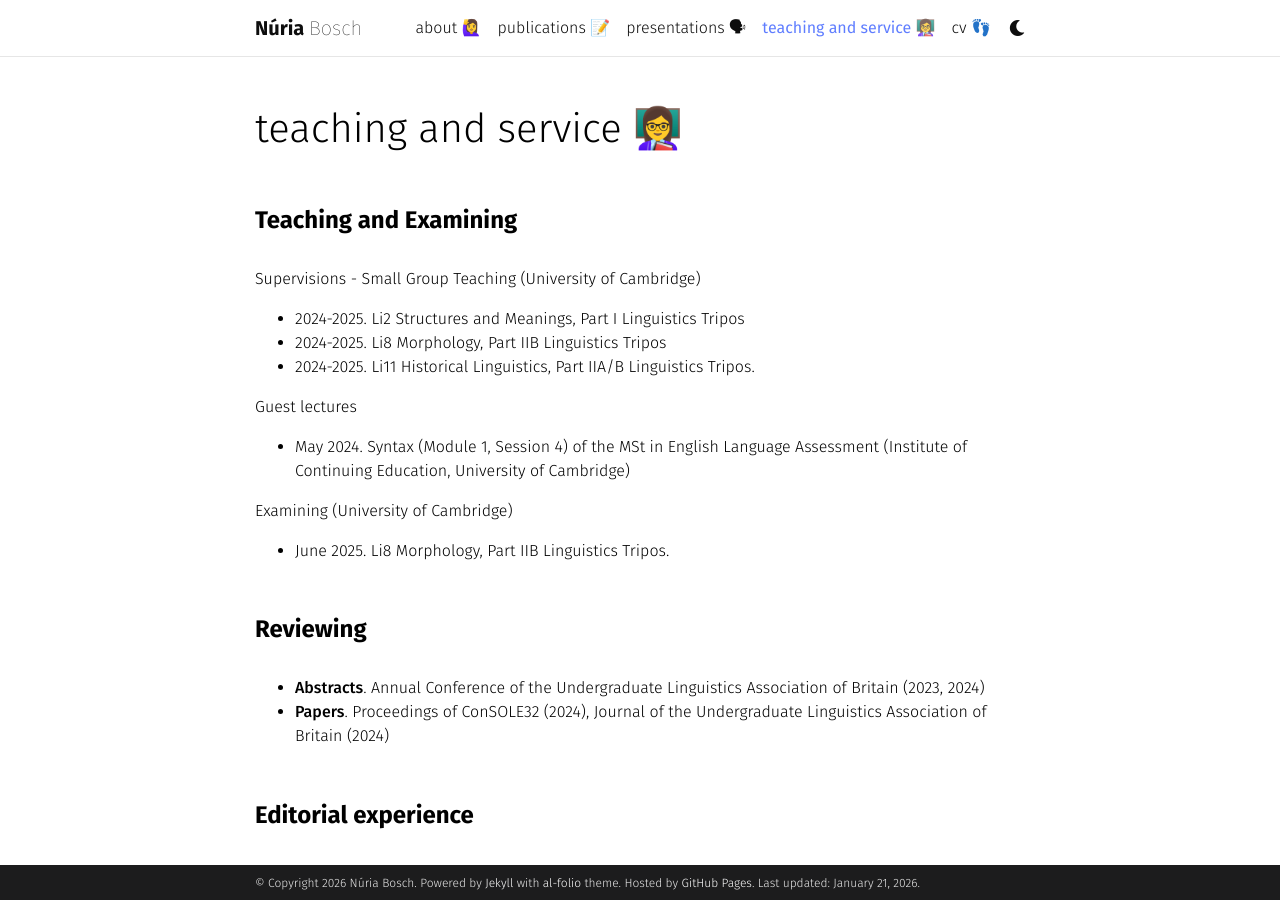
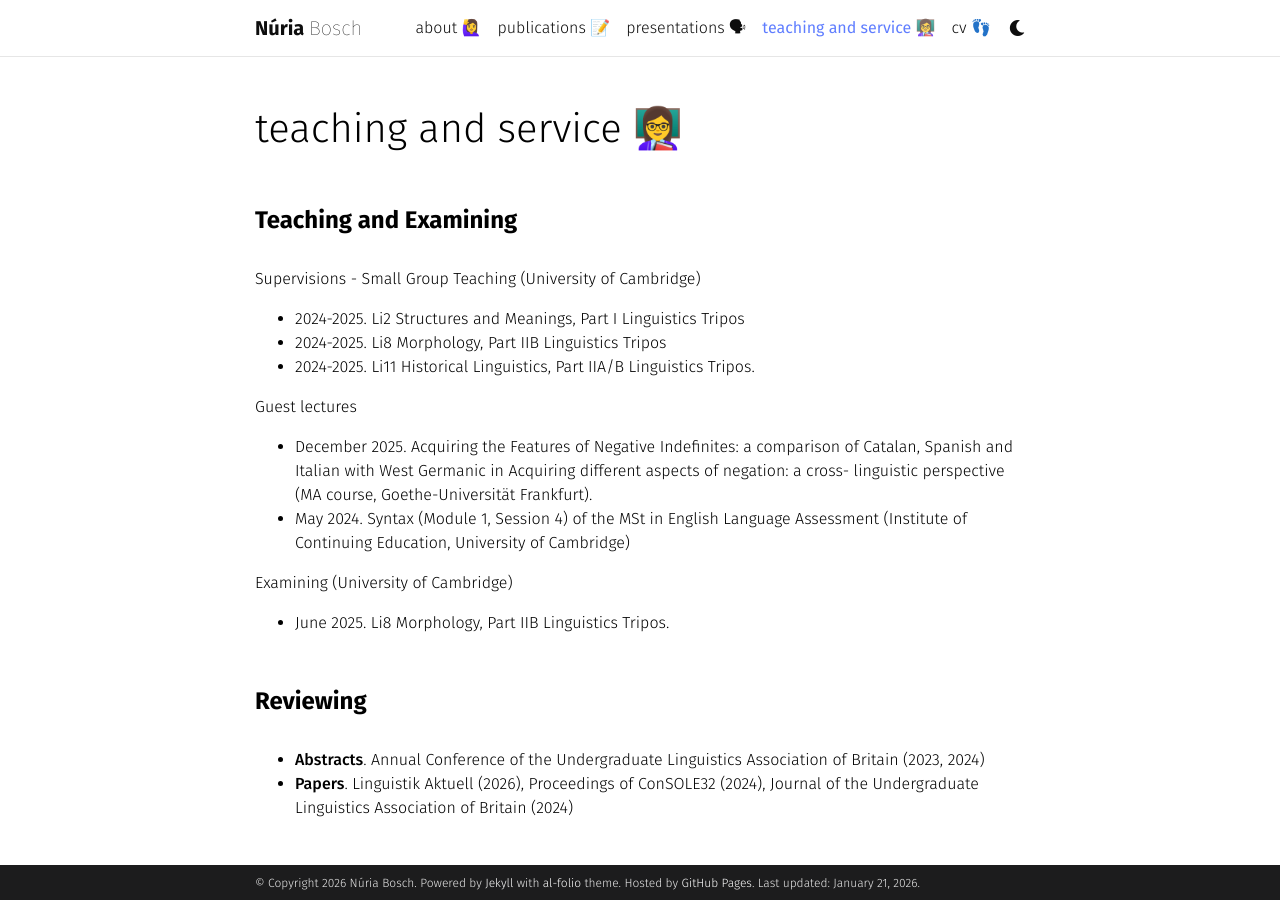
Before and after one commit to nuria-bosch/nuria-bosch.github.io, a Jekyll site: the page built from _pages/teaching_and_service.md, in a window 1280 px wide and 900 px high. Built offline with Jekyll 4.4.1, drawn with Linux system fonts in a browser that asks for light colours; some web fonts are replaced; comment, search, counter and statistics services are not loaded; a style sheet for code colours, icons or effects is not loaded.

Commit message:
Update teaching_and_service.md

```diff
--- a/_pages/teaching_and_service.md
+++ b/_pages/teaching_and_service.md
@@ -17,6 +17,8 @@ _Supervisions - Small Group Teaching (University of Cambridge)_
 
 _Guest lectures_
 
+- December 2025. _Acquiring the Features of Negative Indefinites: a comparison of Catalan, Spanish and Italian with West Germanic in Acquiring different aspects of negation: a cross-
+linguistic perspective_ (MA course, Goethe-Universität Frankfurt).
 - May 2024. _Syntax_ (Module 1, Session 4) of the MSt in English Language Assessment (Institute of Continuing Education, University of Cambridge)
 
 _Examining (University of Cambridge)_
@@ -26,7 +28,7 @@ _Examining (University of Cambridge)_
 <h4 style="margin-top: 3.3rem; margin-bottom: 2rem; font-weight: bold;">Reviewing</h4>
 
 - **Abstracts**. Annual Conference of the Undergraduate Linguistics Association of Britain (2023, 2024)
-- **Papers**. Proceedings of ConSOLE32 (2024), Journal of the Undergraduate Linguistics Association of Britain (2024)
+- **Papers**. Linguistik Aktuell (2026), Proceedings of ConSOLE32 (2024), Journal of the Undergraduate Linguistics Association of Britain (2024)
 
 <h4 style="margin-top: 3.3rem; margin-bottom: 2rem; font-weight: bold;">Editorial experience</h4>
 
```
